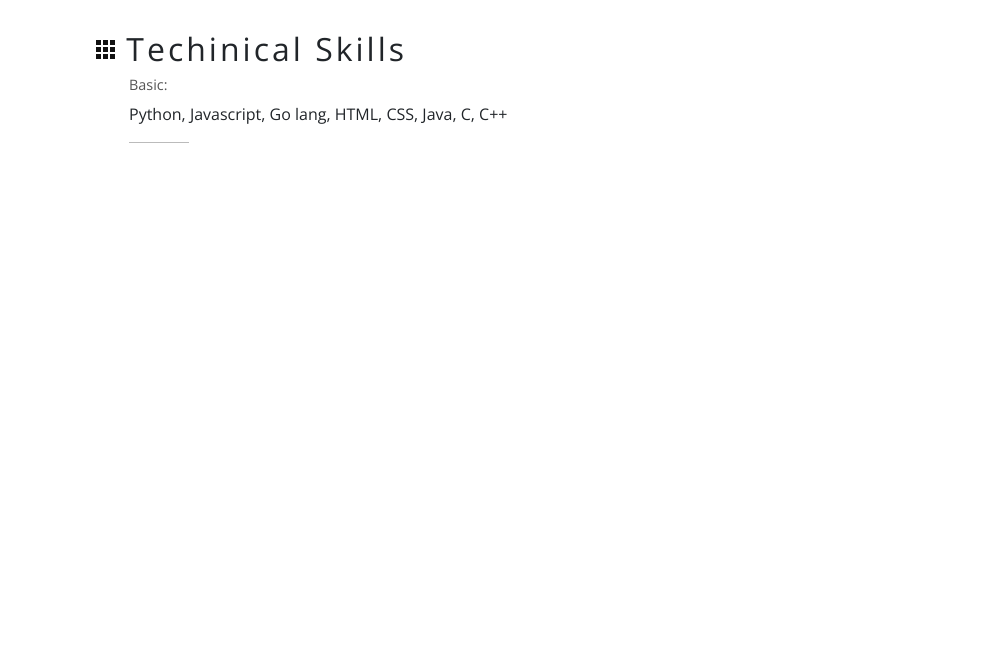
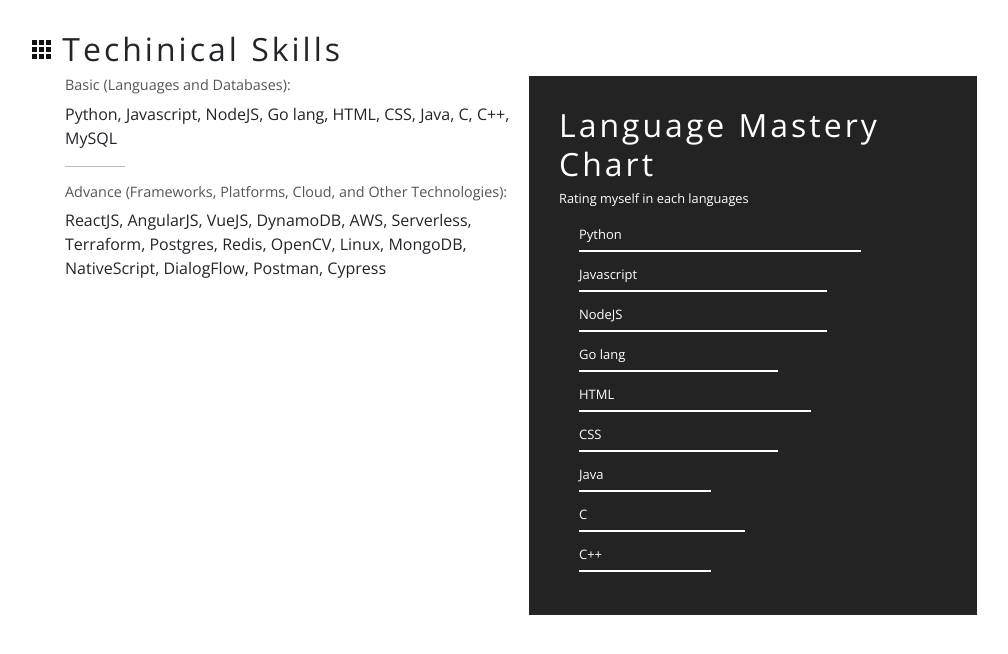
Before and after one commit to Clientrace/my-profile, a Next.js app: page /components/skills/skills in a window 1280 px wide. Shown: the top 654 px of the page, without its empty margins (127-1135 px from the left). Built offline with nearby package versions, Linux system fonts and the light colour scheme.

Commit message:
add language master chart

```diff
--- a/src/pages/components/divider/divider.module.scss
+++ b/src/pages/components/divider/divider.module.scss
@@ -3,7 +3,7 @@
 .divider {
   width: 60px;
   height: 1px;
-  background-color: $dark2;
+  background-color: #bbb;
   margin-top: 1em;
   margin-bottom: 1em;
 }
--- /dev/null
+++ b/src/pages/components/gauge/gauge.js
@@ -0,0 +1,16 @@
+
+import styles from './gauge.module.scss'
+import { motion } from 'framer-motion';
+
+
+const Gauage = ({percent}) => {
+  return (
+    <motion.div
+      initial={{width: 0}}
+      animate={{width: percent}}
+      transition={{duration: 1}}
+      className={styles['gauage']}/>
+  )
+}
+
+export default Gauage;
--- /dev/null
+++ b/src/pages/components/gauge/gauge.module.scss
@@ -0,0 +1,6 @@
+
+.gauage {
+  width: 100%;
+  height: 2px;
+  background-color: white;
+}
--- a/src/pages/components/skills/skills.js
+++ b/src/pages/components/skills/skills.js
@@ -2,7 +2,21 @@
 import styles from './skills.module.scss';
 import Heading from '../heading/heading';
 import Subheading from '../subheading/subheading';
+import Gauage from '../gauge/gauge';
 import Divider from '../divider/divider';
+
+const GauageBar = ({title, meter}) => {
+  return (
+    <div className={styles['gaugeBar']}>
+      <div className={styles['title']}>
+        {title}
+      </div>
+      <div className={styles['meter']}>
+        <Gauage percent={meter}/>
+      </div>
+    </div>
+  )
+}
 
 
 const Skills = () => {
@@ -10,12 +24,31 @@ const Skills = () => {
     <div className={styles['mainBodyContainer']}>
       <div className={styles['body']}>
         <Heading>Techinical Skills</Heading>
-        <div className={styles['content']}>
-          <Subheading>Basic:</Subheading>
-          <div className={styles['container']}>
-            Python, Javascript, Go lang, HTML, CSS, Java, C, C++
+        <div className={styles['container']}>
+          <div className={styles['content']}>
+            <Subheading>Basic (Languages and Databases):</Subheading>
+            Python, Javascript, NodeJS, Go lang, HTML, CSS, Java, C, C++, MySQL
+            <Divider/>
+            <Subheading>Advance (Frameworks, Platforms, Cloud, and Other Technologies):</Subheading>
+            ReactJS, AngularJS, VueJS, DynamoDB, AWS, Serverless, Terraform, Postgres, Redis, OpenCV, Linux, MongoDB, NativeScript, DialogFlow, Postman, Cypress
           </div>
-          <Divider/>
+          <div className={styles['content']}>
+            <div className={styles['chart']}>
+              <h2>Language Mastery Chart</h2>
+              <h5>Rating myself in each languages</h5>
+              <div className={styles['chart-content']}>
+                <GauageBar title="Python" meter="85%"/>
+                <GauageBar title="Javascript" meter="75%"/>
+                <GauageBar title="NodeJS" meter="75%"/>
+                <GauageBar title="Go lang" meter="60%"/>
+                <GauageBar title="HTML" meter="70%"/>
+                <GauageBar title="CSS" meter="60%"/>
+                <GauageBar title="Java" meter="40%"/>
+                <GauageBar title="C" meter="50%"/>
+                <GauageBar title="C++" meter="40%"/>
+              </div>
+            </div>
+          </div>
         </div>
       </div>
     </div>
--- a/src/pages/components/skills/skills.module.scss
+++ b/src/pages/components/skills/skills.module.scss
@@ -1,15 +1,53 @@
+
+@import '../../../styles/colors';
+
+
 .mainBodyContainer {
   width: 100%;
-  height: 40vh;
+  height: auto;
   padding-top: 30px;
-  padding-left: 20%;
-  padding-right: 20%;
+  padding-left: 15vw;
+  padding-right: 15vw;
+  padding-bottom: 50px;
   .body {
     width: 100%;
-    height: 40vh;
-  }
-  .content {
-    width: 100%;
-    height: 300px;
+    .container{
+      width: 100%;
+      height: auto;
+      display: flex;
+      .content {
+        width: 50%;
+        .chart {
+          padding: 30px;
+          margin-left: 1em;
+          height: auto;
+          margin-right: 1em;
+          width: 100%;
+          background-color: $dark2;
+          color: $white!important;
+          &-content {
+            width: 100%;
+            height: 100%;
+            padding-top: 10px;
+            padding-left: 20px;
+          }
+        }
+      }
+    }
   }
 }
+
+
+.gaugeBar {
+  width: 100%;
+  height: auto;
+  .title {
+    height: 25px;
+    font-size: 13px;
+    color: white;
+  }
+  .meter {
+    height: 15px;
+    width: 90%;
+  }
+}
--- a/src/pages/components/subheading/subheading.module.scss
+++ b/src/pages/components/subheading/subheading.module.scss
@@ -1,8 +1,10 @@
+
+@import '../../../styles/colors';
 
 .subheading{
   align-items: center;
   justify-content: center;
   vertical-align: middle;
   font-size: 0.9em!important;
-  color: #555;
+  color: $grey;
 }
--- a/src/styles/_colors.scss
+++ b/src/styles/_colors.scss
@@ -1,4 +1,5 @@
 
 $dark: #121212;
-$dark2: #bbb;
+$dark2: #232323;
+$grey: #555;
 $white: white;
--- a/src/styles/globals.scss
+++ b/src/styles/globals.scss
@@ -26,3 +26,8 @@ h4 {
   font-size: 1em!important;
   font-weight: normal;
 }
+
+
+h5 {
+  font-size: 0.8em!important;
+}
```
